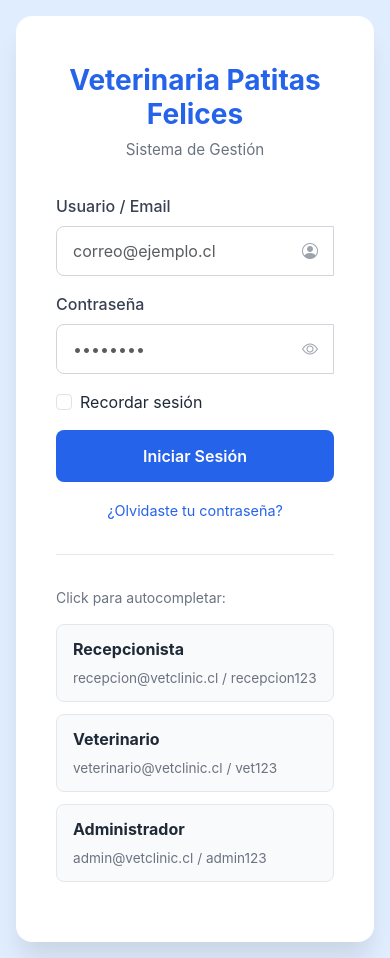
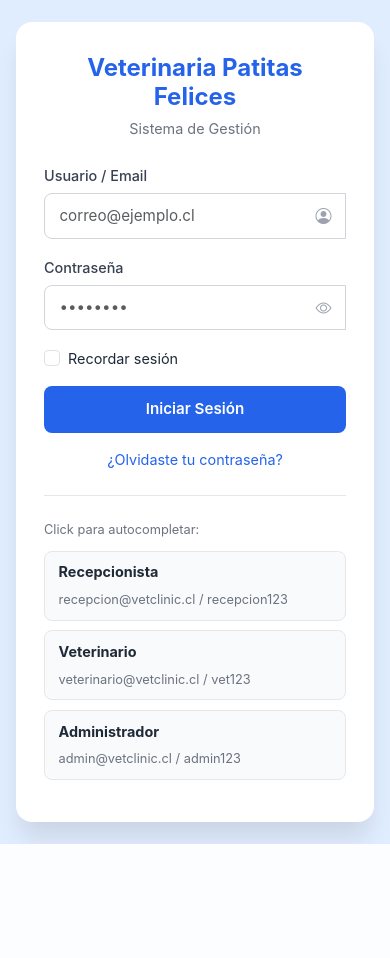
Before and after one commit to abarraza-v/sistema_veterinaria, a Django app: page /login/ in a window 390 px wide. After the commit the page ends 844 px from the top, so only its background shows below. Run offline with Django 5.2, Linux system fonts and the light colour scheme.

Commit message:
style: ajustar tamaño del card de login para mejor visualización
- Reducir padding del card de login de 3rem a 2rem
- Ajustar tamaño máximo del contenedor de 480px a 420px
- Reducir tamaños de fuente para elementos más compactos
- Reducir espaciado entre elementos del formulario
- Agregar ajustes responsive para pantallas pequeñas
- Mejorar visualización en diferentes resoluciones de pantalla

```diff
--- a/autenticacion/templates/autenticacion/login.html
+++ b/autenticacion/templates/autenticacion/login.html
@@ -9,49 +9,51 @@
         display: flex;
         align-items: center;
         justify-content: center;
+        padding: 1rem;
     }
 
     .login-container {
-        max-width: 480px;
+        max-width: 420px;
         width: 100%;
-        padding: 1rem;
     }
 
     .login-card {
         background: white;
         border-radius: 1rem;
         box-shadow: 0 20px 25px -5px rgba(0, 0, 0, 0.1);
-        padding: 3rem 2.5rem;
+        padding: 2rem 1.75rem;
     }
 
     .login-header {
         text-align: center;
-        margin-bottom: 2rem;
+        margin-bottom: 1.5rem;
     }
 
     .login-header h2 {
         color: #2563EB;
         font-weight: 700;
-        font-size: 1.75rem;
-        margin-bottom: 0.5rem;
+        font-size: 1.5rem;
+        margin-bottom: 0.35rem;
     }
 
     .login-header p {
         color: #6B7280;
-        font-size: 0.95rem;
+        font-size: 0.9rem;
     }
 
     .form-label {
         font-weight: 500;
         color: #374151;
-        margin-bottom: 0.5rem;
+        margin-bottom: 0.4rem;
+        font-size: 0.9rem;
     }
 
     .form-control {
         border-radius: 0.5rem;
         border: 1px solid #D1D5DB;
-        padding: 0.75rem 1rem;
-        padding-right: 3rem;
+        padding: 0.65rem 0.9rem;
+        padding-right: 2.75rem;
+        font-size: 0.95rem;
     }
 
     .form-control:focus {
@@ -65,7 +67,7 @@
 
     .input-icon {
         position: absolute;
-        right: 1rem;
+        right: 0.9rem;
         top: 50%;
         transform: translateY(-50%);
         color: #9CA3AF;
@@ -75,13 +77,14 @@
 
     .btn-login {
         width: 100%;
-        padding: 0.875rem;
+        padding: 0.75rem;
         background-color: #2563EB;
         border: none;
         border-radius: 0.5rem;
         color: white;
         font-weight: 600;
         transition: all 0.2s;
+        font-size: 0.95rem;
     }
 
     .btn-login:hover {
@@ -92,7 +95,7 @@
 
     .forgot-password {
         text-align: center;
-        margin-top: 1rem;
+        margin-top: 0.85rem;
     }
 
     .forgot-password a {
@@ -106,22 +109,22 @@
     }
 
     .autocomplete-section {
-        margin-top: 2rem;
-        padding-top: 2rem;
+        margin-top: 1.5rem;
+        padding-top: 1.5rem;
         border-top: 1px solid #E5E7EB;
     }
 
     .autocomplete-section p {
-        font-size: 0.875rem;
+        font-size: 0.8rem;
         color: #6B7280;
-        margin-bottom: 1rem;
+        margin-bottom: 0.75rem;
     }
 
     .user-quick-login {
         background: #F9FAFB;
         border-radius: 0.5rem;
-        padding: 0.75rem 1rem;
-        margin-bottom: 0.75rem;
+        padding: 0.6rem 0.85rem;
+        margin-bottom: 0.6rem;
         cursor: pointer;
         transition: all 0.2s;
         border: 1px solid #E5E7EB;
@@ -135,17 +138,44 @@
     .user-quick-login strong {
         display: block;
         color: #1F2937;
-        margin-bottom: 0.25rem;
+        margin-bottom: 0.2rem;
+        font-size: 0.9rem;
     }
 
     .user-quick-login span {
-        font-size: 0.85rem;
+        font-size: 0.8rem;
         color: #6B7280;
     }
 
     .alert {
         border-radius: 0.5rem;
-        margin-bottom: 1.5rem;
+        margin-bottom: 1.25rem;
+        padding: 0.85rem;
+        font-size: 0.9rem;
+    }
+
+    .form-check {
+        margin-bottom: 0.75rem;
+    }
+
+    .form-check-label {
+        font-size: 0.9rem;
+    }
+
+    /* Responsive adjustments */
+    @media (max-height: 800px) {
+        .login-card {
+            padding: 1.5rem 1.5rem;
+        }
+
+        .login-header {
+            margin-bottom: 1.25rem;
+        }
+
+        .autocomplete-section {
+            margin-top: 1.25rem;
+            padding-top: 1.25rem;
+        }
     }
 </style>
 {% endblock %}
```
